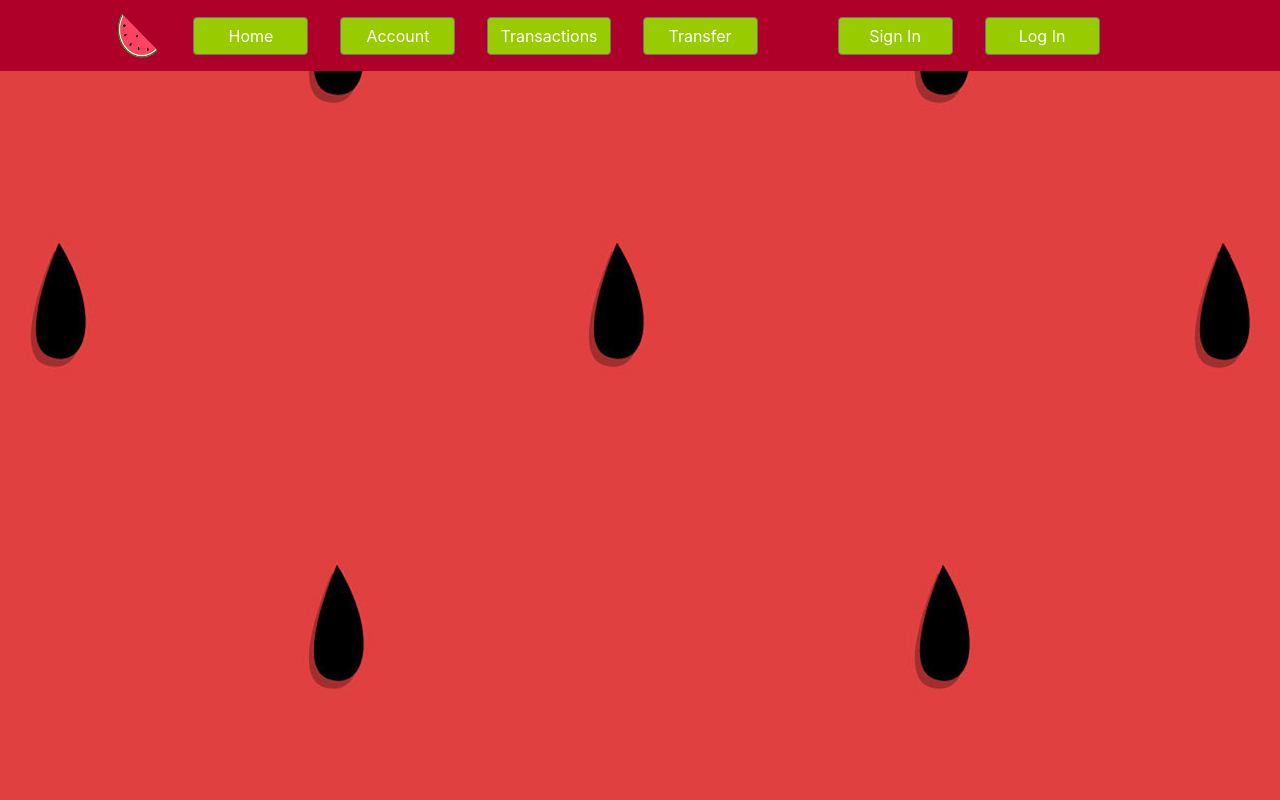
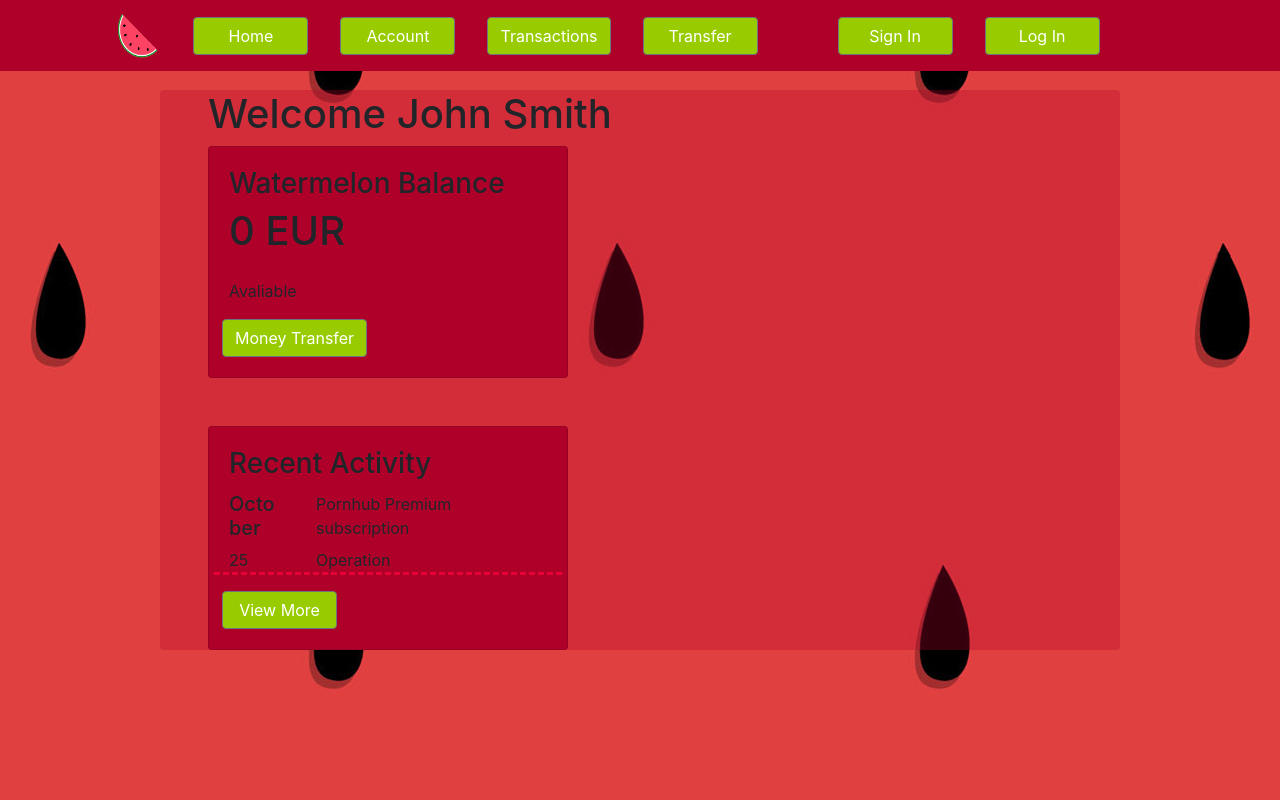
Before and after one commit to Lazovchik/Project_BMYM, a React (Create React App) app: page / in a window 1280 px wide. Shown: the top 800 px of the page. Built offline with nearby package versions, Linux system fonts and the light colour scheme.

Commit message:
Left Column done

```diff
--- a/src/App.css
+++ b/src/App.css
@@ -1,5 +1,7 @@
 .App {
-  text-align: center;
-  background-image: url("./data/img/wallpaper.jpg");
-  height: 1000px;
+	text-align: center;
+	background-image: url("./data/img/wallpaper.jpg");
+/*  height: 1000px;*/
+	min-height: 1000px;
+	padding-top: 90px;
 }
--- a/src/App.js
+++ b/src/App.js
@@ -12,6 +12,7 @@ import transfers from './data/databases/transfers.json';
 import LogIn from './LogSignIn/LogIn';
 import SignIn from './LogSignIn/SignIn';
 import NavigBar from './NavigBar/NavigBar';
+import HomePage from './HomePage/HomePage';
 import './App.css';
 
 class App extends Component {
@@ -30,14 +31,18 @@ class App extends Component {
     }
 
 	render(){
-		return(<div className = 'App'>
-      <header>
-			  <NavigBar onButtonClick = {this.changeDisplayedComp}/>
-      </header>
-      <div>
-        {this.switchDisplayedComp()}
-      </div>
-      </div>
+		return(
+			<div className = 'App'>
+				<div>
+					  <NavigBar onButtonClick = {this.changeDisplayedComp}/>
+				</div>
+				<div>
+					{this.switchDisplayedComp()}
+				</div>
+				<div>
+					<HomePage/>
+				</div>
+			</div>
 		);
   }
   changeDisplayedComp = (compName) => {
--- /dev/null
+++ b/src/HomePage/Balance.js
@@ -0,0 +1,57 @@
+import React, { Component } from 'react';
+
+import 'bootstrap/dist/css/bootstrap.css';
+
+import {
+	Container, Col, Form,
+	FormGroup, Label, Input,
+	Button, Row, Card,
+	CardTitle, CardSubtitle, CardText, CardBody,
+} from 'reactstrap';
+
+import './HomePage.css';
+
+class Balance extends Component {
+
+	constructor(props){
+		super(props);
+
+		this.state ={
+			first_name: 'John',
+			last_name: 'Smith',
+			balance: 0.0
+		};
+	}
+
+	render(){
+		return(
+		<div>
+			<Row>
+				<h1 className="ml-5">Welcome {this.state.first_name} {this.state.last_name}</h1>
+			</Row>
+			<Row>
+				<Card className="w-75 ml-5 default-home-card">
+					<CardBody>
+					<CardTitle className="h3 text-left">
+						Watermelon Balance
+					</CardTitle>
+					<CardSubtitle className="h1 font-weignt-light text-uppercase text-left">
+						{this.state.balance} EUR
+					</CardSubtitle>
+					<CardText className="text-left">
+						<br/>Avaliable
+					</CardText>
+						<Row className="justify-content-left pl-2">
+						<Button className="home-btn">
+							Money Transfer
+						</Button>
+					</Row>
+					</CardBody>
+				</Card>
+			</Row>
+		</div>
+		);
+	}
+};
+
+export default Balance;
--- /dev/null
+++ b/src/HomePage/HomePage.css
@@ -0,0 +1,24 @@
+.home-main-container{
+	background-color: rgb(175, 0, 42, 0.3);
+	/*background-color: #9f9360;*/
+
+}
+
+.default-home-card{
+	background-color: rgb(175, 0, 42);
+}
+
+/* .yellow-nb-style,.border-att, .input-att, .btn-nav{
+	border-style: solid double solid double;
+	border-color: #3B7A57;
+} */
+
+.home-btn{
+	background-color: #99cc00;
+	min-width: 115px;
+}
+
+.activity-list{
+	border-bottom: dashed;
+	border-color: #e60036;
+}
--- /dev/null
+++ b/src/HomePage/HomePage.js
@@ -0,0 +1,37 @@
+import React, { Component } from 'react';
+
+import 'bootstrap/dist/css/bootstrap.css';
+
+import {
+	Container, Col, Form,
+	FormGroup, Label, Input,
+	Button, Row,
+} from 'reactstrap';
+
+import './HomePage.css';
+import Balance from './Balance';
+import RecentActivity from './RecentActivity';
+class HomePage extends Component {
+
+	constructor(props){
+		super(props);
+	}
+
+	render(){
+		return(
+			<Container className="rounded home-main-container w-75" fluid>
+				<Row>
+					<Col>
+						<Balance/>
+						<RecentActivity/>
+					</Col>
+					<Col>
+
+					</Col>
+				</Row>
+			</Container>
+		);
+	}
+};
+
+export default HomePage;
--- /dev/null
+++ b/src/HomePage/RecentActivity.js
@@ -0,0 +1,80 @@
+import React, { Component } from 'react';
+
+import 'bootstrap/dist/css/bootstrap.css';
+
+import {
+	Container, Col, Form,
+	FormGroup, Label, Input,
+	Button, Row, Card,
+	CardTitle, CardSubtitle, CardText, CardBody,
+} from 'reactstrap';
+
+import './HomePage.css';
+
+class RecentActivity extends Component {
+
+	constructor(props){
+		super(props);
+
+		this.state ={
+			date: new Date (),
+			description: "Pornhub Premium subscription",
+			operation: "Payment"
+		};
+
+		this.typeMonth = this.typeMonth.bind(this);
+	}
+
+	typeMonth(){
+		let monthNumber = (this.state.date.getMonth());
+		let monthNames = ["January", "February", "March", "April",
+		"May", "June", "July", "August", "September", "October", "November", "December"];
+		let monthName = monthNames[monthNumber];
+
+		// render jsx
+		return(
+			<div>{monthName}</div>
+		);
+	}
+
+	render(){
+		return(
+		<div>
+			<Row>
+				<Card className="w-75 ml-5 mt-5 default-home-card">
+					<CardBody>
+						<CardTitle className="h3 text-left">
+							Recent Activity
+						</CardTitle>
+						<CardText className="text-left">
+							<Row>
+								<Col className="h5 col-sm-3">
+									{this.typeMonth()}
+								</Col>
+								<Col>
+									{this.state.description}
+								</Col>
+							</Row>
+							<Row className="activity-list">
+								<Col className="col-sm-3">
+									{this.state.date.getDate()}
+								</Col>
+								<Col>
+									Operation
+								</Col>
+							</Row>
+						</CardText>
+						<Row className="justify-content-left pl-2">
+							<Button className="home-btn">
+								View More
+							</Button>
+						</Row>
+					</CardBody>
+				</Card>
+			</Row>
+		</div>
+		);
+	}
+};
+
+export default RecentActivity;
```
Also changed, not shown: src/HomePage.js (deleted, +0 -27 lines).
